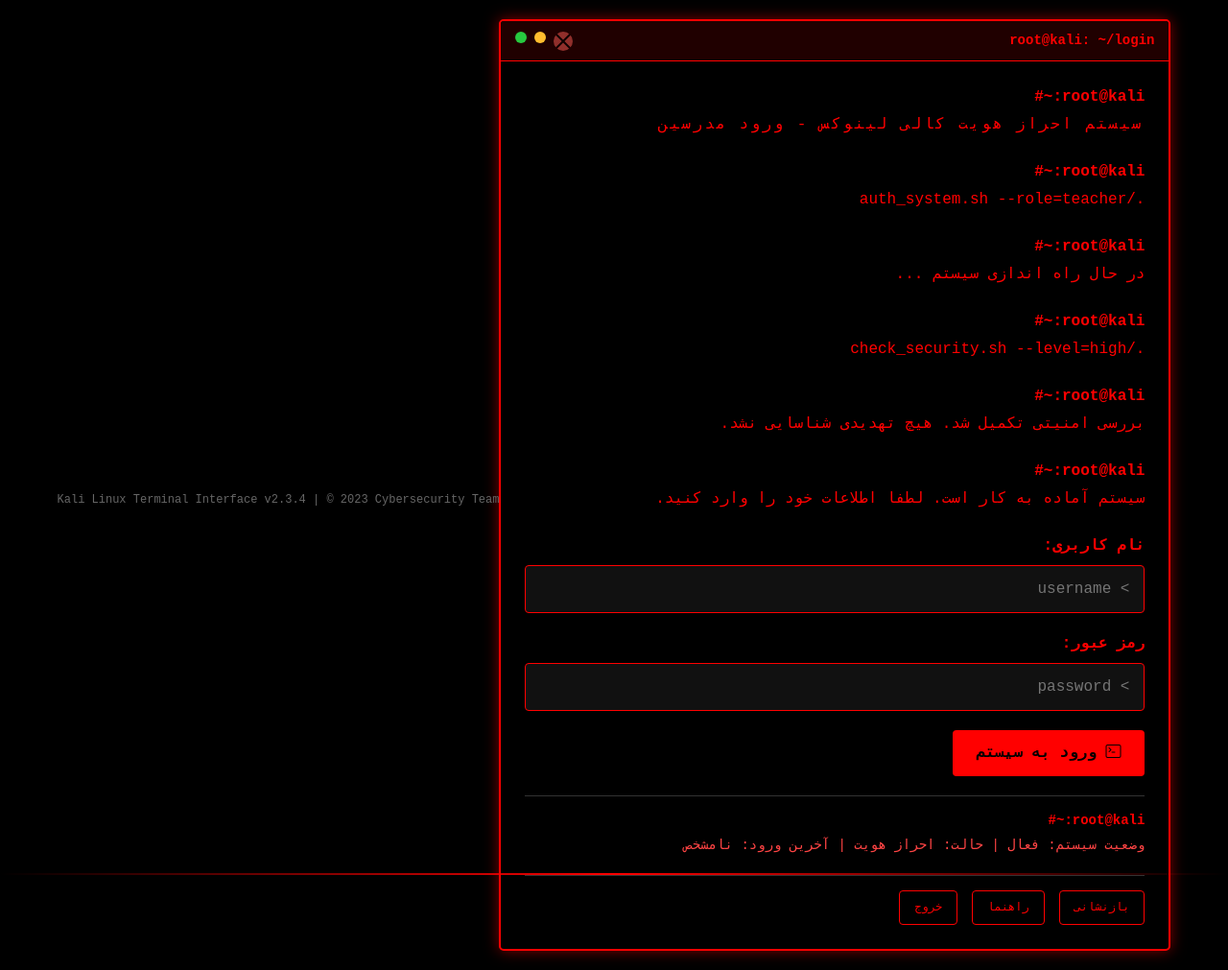
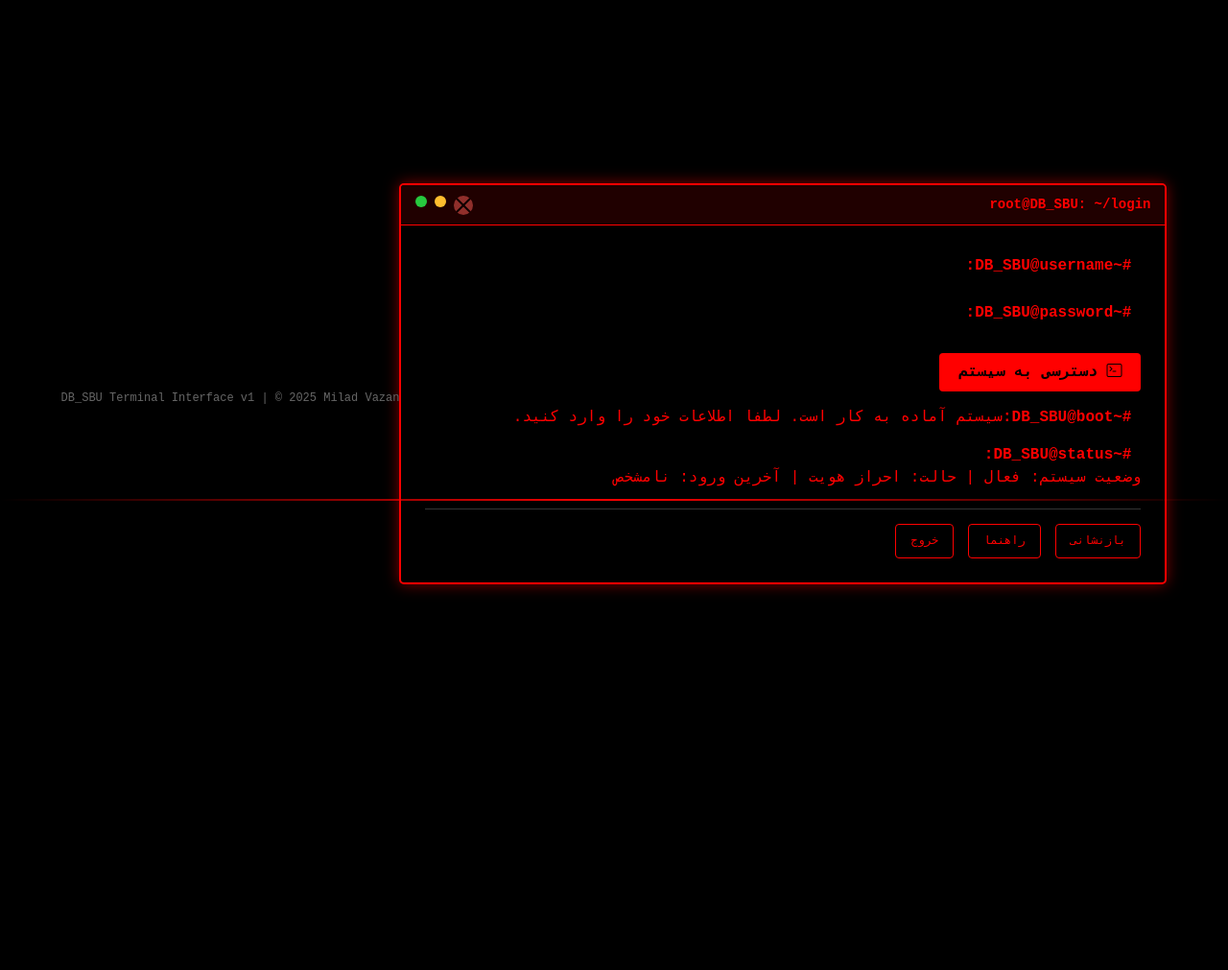
Before and after one commit to milad-ai/db_flask, a Flask app: page /admin/login in a window 1280 px wide. Shown: the whole page at 96% size. After the commit the page ends 619 px from the top, so only its background shows below. Run offline with Flask 3, Linux system fonts and the light colour scheme; some libraries are stand-ins or nearby versions.

Commit message:
Update admin_login.html

```diff
--- a/templates/admin_login.html
+++ b/templates/admin_login.html
@@ -4,7 +4,7 @@
 <head>
     <meta charset="UTF-8">
     <meta name="viewport" content="width=device-width, initial-scale=1.0">
-    <title>ورود مدرس - Kali Terminal</title>
+    <title>ورود مدرس - DB SBU </title>
     <link href="https://cdn.jsdelivr.net/npm/bootstrap@5.1.3/dist/css/bootstrap.min.css" rel="stylesheet">
     <link href="https://cdn.jsdelivr.net/npm/bootstrap-icons@1.7.2/font/bootstrap-icons.css" rel="stylesheet">
     <style>
@@ -27,23 +27,10 @@
             position: relative;
         }
 
-        /* افکت تایپینگ متون */
-        .typing-effect {
-            overflow: hidden;
-            white-space: nowrap;
-            margin: 0 auto;
-            animation: typing 3.5s steps(40, end);
-        }
-
-        @keyframes typing {
-            from { width: 0; }
-            to { width: 100%; }
-        }
-
-        /* ترمینال کالی */
-        .kali-terminal {
+        /* ترمینال DB_SBU */
+        .db-terminal {
             width: 100%;
-            max-width: 700px;
+            max-width: 800px;
             background-color: #000;
             border: 2px solid #ff0000;
             border-radius: 5px;
@@ -93,19 +80,16 @@
         }
 
         .command-line {
-            margin-bottom: 25px;
+            margin-bottom: 15px;
+            display: flex;
+            align-items: center;
         }
 
         .prompt {
             color: #ff0000;
             font-weight: bold;
-            margin-bottom: 5px;
-        }
-
-        .prompt::before {
-            content: "root@kali:~#";
-            margin-left: 5px;
-            color: #ff0000;
+            margin-right: 10px;
+            white-space: nowrap;
         }
 
         .login-form {
@@ -114,54 +98,37 @@
 
         .form-group {
             margin-bottom: 20px;
-        }
-
-        .form-label {
-            display: block;
-            margin-bottom: 8px;
-            color: #ff0000;
-            font-weight: bold;
+            display: flex;
+            align-items: center;
         }
 
         .form-input {
             width: 100%;
-            background-color: #111;
-            border: 1px solid #ff0000;
+            background-color: transparent;
+            border: none;
             color: #ff0000;
-            padding: 12px 15px;
-            border-radius: 4px;
+            padding: 5px 10px;
             font-family: 'Courier New', monospace;
             font-size: 16px;
-        }
-
-        .form-input:focus {
             outline: none;
-            box-shadow: 0 0 8px rgba(255, 0, 0, 0.5);
         }
 
         .btn-login {
             background-color: #ff0000;
             color: #000;
             border: none;
-            padding: 12px 25px;
+            padding: 8px 20px;
             border-radius: 4px;
             font-family: 'Courier New', monospace;
             font-weight: bold;
             cursor: pointer;
             transition: all 0.3s;
+            margin-top: 10px;
         }
 
         .btn-login:hover {
             background-color: #ff3333;
             box-shadow: 0 0 10px rgba(255, 0, 0, 0.7);
-        }
-
-        .terminal-output {
-            margin-top: 20px;
-            border-top: 1px solid #333;
-            padding-top: 15px;
-            font-size: 14px;
-            color: #ff4444;
         }
 
         /* خط کشی ترمینال */
@@ -178,21 +145,6 @@
         @keyframes scan {
             0% { top: 0%; }
             100% { top: 100%; }
-        }
-
-        /* افکت نمایش متن */
-        .typewriter {
-            overflow: hidden;
-            border-right: 0.15em solid #ff0000;
-            white-space: nowrap;
-            margin: 0 auto;
-            letter-spacing: 0.15em;
-            animation: typing 3.5s steps(40, end), blink-caret 0.75s step-end infinite;
-        }
-
-        @keyframes blink-caret {
-            from, to { border-color: transparent; }
-            50% { border-color: #ff0000; }
         }
 
         /* سیستم هشدار */
@@ -243,14 +195,20 @@
         .term-menu-btn:hover {
             background-color: rgba(255, 0, 0, 0.2);
         }
+
+        .input-wrapper {
+            flex: 1;
+            display: flex;
+            align-items: center;
+        }
     </style>
 </head>
 <body>
     <div class="scan-line"></div>
 
-    <div class="kali-terminal">
+    <div class="db-terminal">
         <div class="terminal-header">
-            <div class="terminal-title">root@kali: ~/login</div>
+            <div class="terminal-title">root@DB_SBU: ~/login</div>
             <div class="terminal-buttons">
                 <div class="term-btn btn-close"></div>
                 <div class="term-btn btn-minimize"></div>
@@ -260,18 +218,17 @@
 
         <div class="terminal-body">
             <div class="command-line">
-                <div class="prompt"></div>
-                <div class="typewriter">سیستم احراز هویت کالی لینوکس - ورود مدرسین</div>
+                <div class="prompt">#~DB_SBU@username:</div>
+                <div class="input-wrapper">
+                    <input type="text" name="username" class="form-input" autofocus>
+                </div>
             </div>
 
             <div class="command-line">
-                <div class="prompt"></div>
-                <div class="typing-effect">./auth_system.sh --role=teacher</div>
-            </div>
-
-            <div class="command-line">
-                <div class="prompt"></div>
-                <div class="typing-effect">در حال راه اندازی سیستم ...</div>
+                <div class="prompt">#~DB_SBU@password:</div>
+                <div class="input-wrapper">
+                    <input type="password" name="password" class="form-input">
+                </div>
             </div>
 
             {% with messages = get_flashed_messages(with_categories=true) %}
@@ -285,24 +242,14 @@
                 {% endif %}
             {% endwith %}
 
-            <form method="POST" class="login-form">
-                <div class="form-group">
-                    <label class="form-label">نام کاربری:</label>
-                    <input type="text" name="username" class="form-input" placeholder="> username" required>
-                </div>
-
-                <div class="form-group">
-                    <label class="form-label">رمز عبور:</label>
-                    <input type="password" name="password" class="form-input" placeholder="> password" required>
-                </div>
-
+            <div class="command-line">
                 <button type="submit" class="btn-login">
-                    <i class="bi bi-terminal"></i> ورود به سیستم
+                    <i class="bi bi-terminal"></i> دسترسی به سیستم
                 </button>
-            </form>
+            </div>
 
             <div class="terminal-output">
-                <div class="prompt"></div>
+                <div class="prompt">#~DB_SBU@status:</div>
                 <div>وضعیت سیستم: فعال | حالت: احراز هویت | آخرین ورود: نامشخص</div>
             </div>
 
@@ -315,60 +262,11 @@
     </div>
 
     <div class="copyright">
-        Kali Linux Terminal Interface v2.3.4 | © 2023 Cybersecurity Team
+        DB_SBU Terminal Interface v1 | © 2025 Milad Vazan
     </div>
 
     <script src="https://cdn.jsdelivr.net/npm/bootstrap@5.1.3/dist/js/bootstrap.bundle.min.js"></script>
     <script>
-        // شبیه سازی تایپ در ترمینال
-        document.addEventListener('DOMContentLoaded', function() {
-            // اضافه کردن خط فرمان جدید بعد از مدتی
-            setTimeout(function() {
-                const newCommand = document.createElement('div');
-                newCommand.className = 'command-line';
-                newCommand.innerHTML = `
-                    <div class="prompt"></div>
-                    <div class="typing-effect">سیستم آماده به کار است. لطفا اطلاعات خود را وارد کنید.</div>
-                `;
-                document.querySelector('.terminal-body').insertBefore(newCommand, document.querySelector('.login-form'));
-            }, 4000);
-
-            // افزودن افکت تایپینگ به تمام عناصر با کلاس typing-effect
-            const typingElements = document.querySelectorAll('.typing-effect');
-            typingElements.forEach(el => {
-                const text = el.textContent;
-                el.textContent = '';
-                let i = 0;
-
-                function typeWriter() {
-                    if (i < text.length) {
-                        el.textContent += text.charAt(i);
-                        i++;
-                        setTimeout(typeWriter, 50);
-                    }
-                }
-
-                setTimeout(typeWriter, 600);
-            });
-
-            // شبیه سازی اجرای دستورات در ترمینال
-            const terminalBody = document.querySelector('.terminal-body');
-
-            setTimeout(() => {
-                const newLine = document.createElement('div');
-                newLine.className = 'command-line';
-                newLine.innerHTML = '<div class="prompt"></div><div>./check_security.sh --level=high</div>';
-                terminalBody.insertBefore(newLine, document.querySelector('.login-form'));
-            }, 2500);
-
-            setTimeout(() => {
-                const newLine = document.createElement('div');
-                newLine.className = 'command-line';
-                newLine.innerHTML = '<div class="prompt"></div><div>بررسی امنیتی تکمیل شد. هیچ تهدیدی شناسایی نشد.</div>';
-                terminalBody.insertBefore(newLine, document.querySelector('.login-form'));
-            }, 3500);
-        });
-
         // مدیریت دکمه های ترمینال
         document.querySelector('.btn-close').addEventListener('click', function() {
             alert('دسترسی غیرمجاز. این عمل قابل اجرا نیست.');
@@ -379,7 +277,34 @@
         });
 
         document.querySelector('.btn-maximize').addEventListener('click', function() {
-            document.querySelector('.kali-terminal').classList.toggle('fullscreen');
+            document.querySelector('.db-terminal').classList.toggle('fullscreen');
+        });
+
+        // مدیریت فوکوس روی فیلدها
+        const inputs = document.querySelectorAll('.form-input');
+        inputs.forEach((input, index) => {
+            input.addEventListener('keydown', function(e) {
+                if (e.key === 'Enter') {
+                    if (index < inputs.length - 1) {
+                        inputs[index + 1].focus();
+                    } else {
+                        document.querySelector('.btn-login').click();
+                    }
+                }
+            });
+        });
+
+        // شبیه سازی تایپ در ترمینال
+        document.addEventListener('DOMContentLoaded', function() {
+            // شبیه سازی اجرای دستورات در ترمینال
+            const terminalBody = document.querySelector('.terminal-body');
+
+            setTimeout(() => {
+                const newLine = document.createElement('div');
+                newLine.className = 'command-line';
+                newLine.innerHTML = '<div class="prompt">#~DB_SBU@boot:</div><div>سیستم آماده به کار است. لطفا اطلاعات خود را وارد کنید.</div>';
+                terminalBody.insertBefore(newLine, document.querySelector('.terminal-output'));
+            }, 1000);
         });
     </script>
 </body>
```
